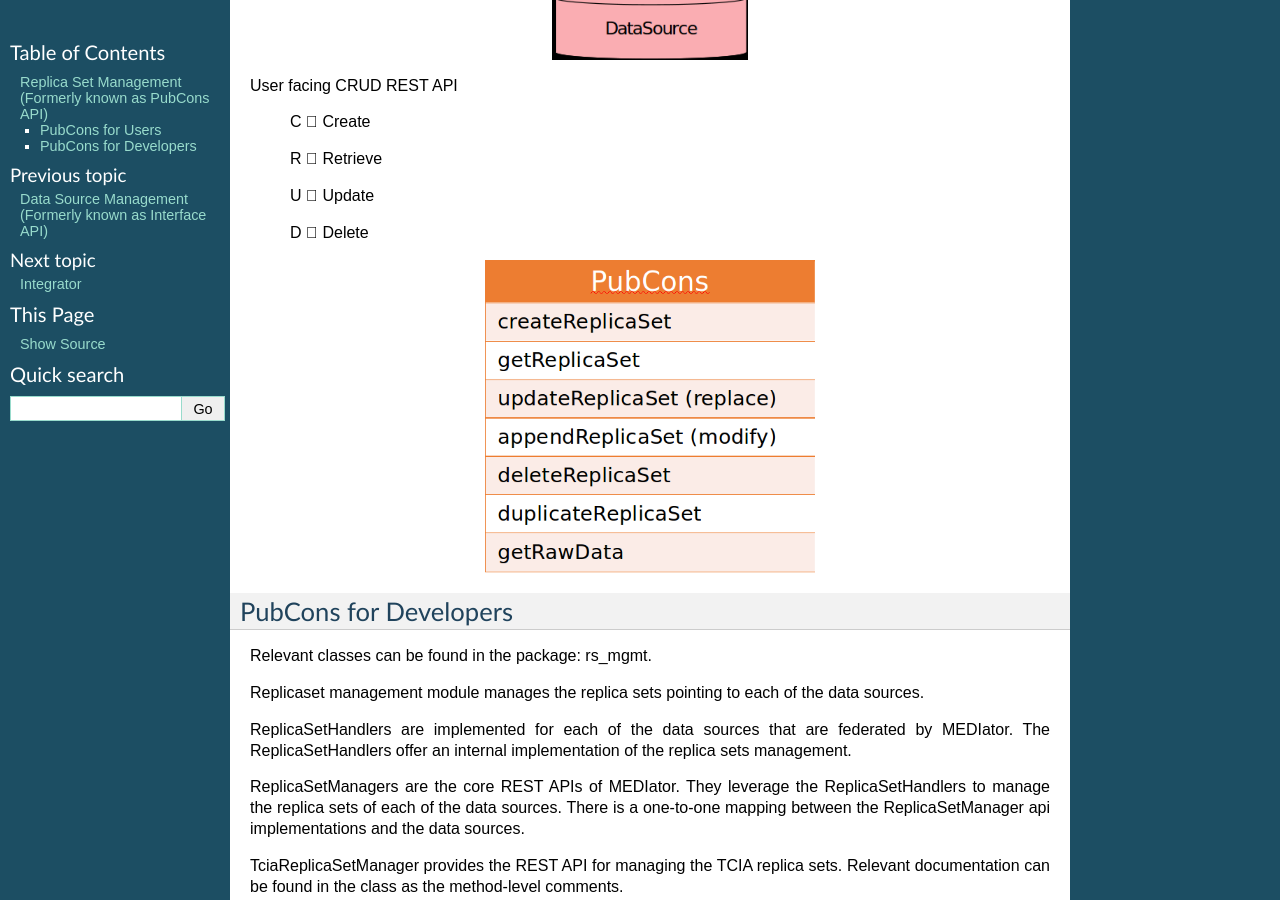
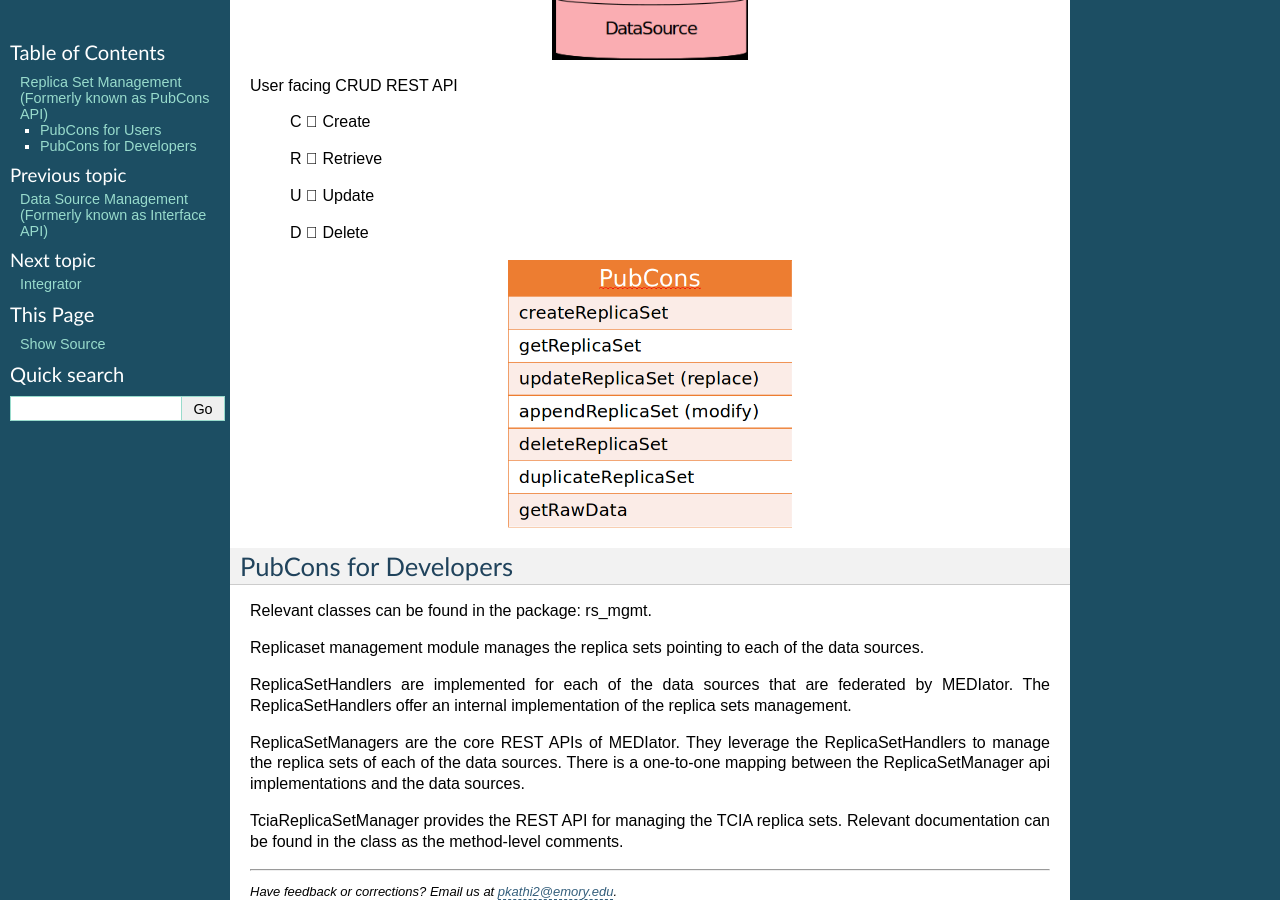
Before and after one commit to pradeeban/mediator, a Sphinx documentation site: the page built from docs/source/sections/interfaces/Replica-Set-Mgmt.rst, in a window 1280 px wide and 900 px high, scrolled down 852 px. Built offline with Sphinx 7.4.7, drawn with Linux system fonts in a browser that asks for light colours.

Commit message:
Fix image size

```diff
--- a/docs/source/sections/interfaces/Replica-Set-Mgmt.rst
+++ b/docs/source/sections/interfaces/Replica-Set-Mgmt.rst
@@ -39,7 +39,7 @@ User facing CRUD REST API
 
 
 .. image:: pubcons.png
-   :scale: 70
+   :scale: 60
    :align: center
 
 
```
